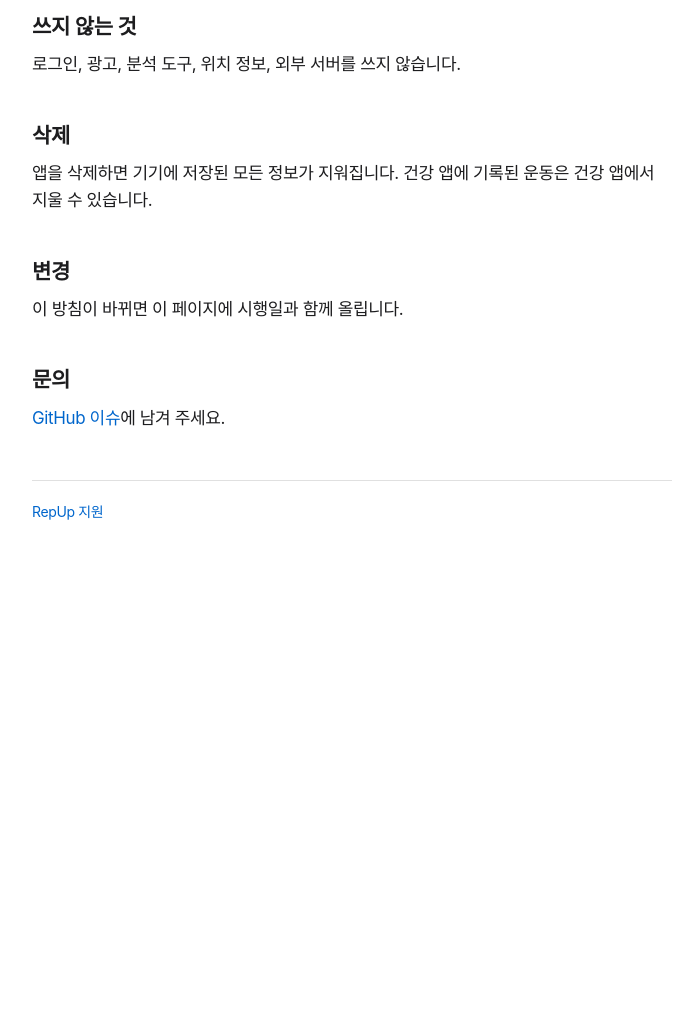
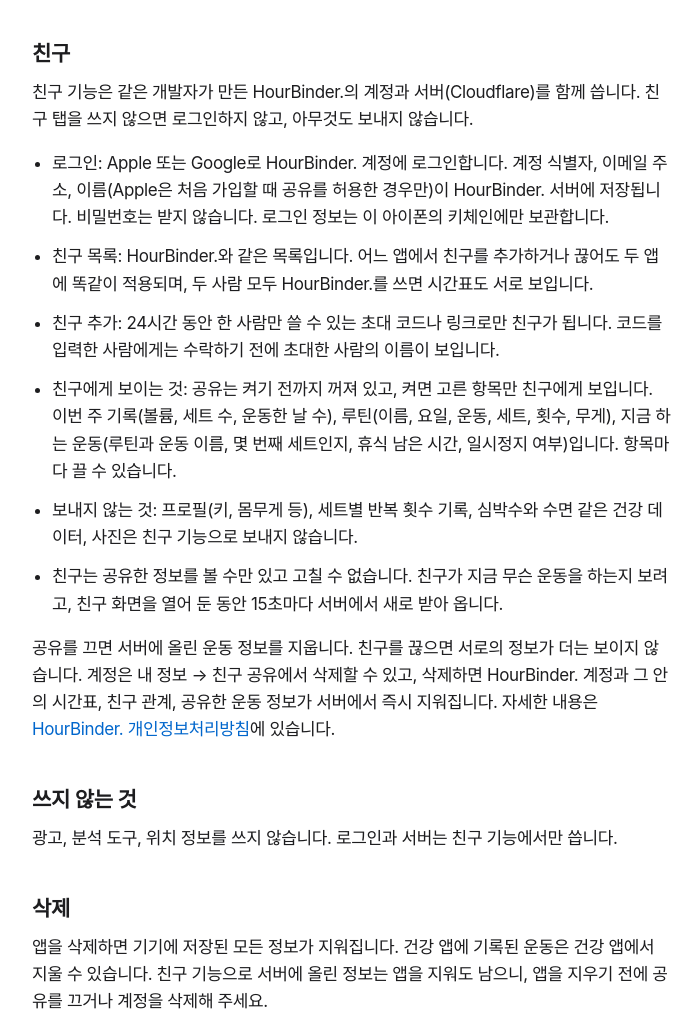
Before and after one commit to shinehyeuk-pixel/imma-support, a plain HTML site: page privacy/index.html in a window 1280 px wide. Shown: the part 1033-2051 px from the top of the page, without its empty margins (288-988 px from the left). Before the commit the page ends 1636 px from the top, so only its background shows below. Drawn offline with Linux system fonts and the light colour scheme.

Commit message:
Privacy: cover friends, and add the page an IMMA invite link opens
The app's friends tab signs in to HourBinder's accounts and, when sharing
is on, keeps the week's totals, routines and the workout going on there
for friends. The policy said nothing leaves the device; it now says what
goes where, only once sharing is on, and how to delete it.

An invite is sent as a link to friend/?c=<code>, which shows the code and
opens the app (imma://invite/<code>): a custom scheme alone cannot be
tapped in most messengers.

Co-Authored-By: Claude Opus 5.5 <noreply@anthropic.com>

```diff
--- a/privacy/index.html
+++ b/privacy/index.html
@@ -11,7 +11,7 @@
 <h1>개인정보처리방침</h1>
 <p class="muted">RepUp · 시행일 2026년 11월 18일</p>
 
-<p>RepUp은 개인정보를 수집하지 않습니다. 앱이 쓰는 모든 정보는 사용자의 아이폰과 애플워치 안에만 저장되며, 개발자나 다른 회사의 서버로 보내지 않습니다.</p>
+<p>RepUp이 쓰는 정보는 사용자의 아이폰과 애플워치 안에 저장됩니다. 친구 기능에서 로그인하고 공유를 켠 경우에만, 사용자가 고른 운동 정보가 친구에게 보이도록 서버에 저장됩니다. 아래 "친구"에 무엇이 어디로 가는지 적었습니다.</p>
 
 <h2>기기에 저장하는 정보</h2>
 <ul>
@@ -34,11 +34,23 @@
 <h2>AI 루틴 추천</h2>
 <p>루틴 추천은 기기 안에서 동작하는 Apple Intelligence 모델을 씁니다. 프로필 정보는 기기 밖으로 나가지 않습니다.</p>
 
+<h2>친구</h2>
+<p>친구 기능은 같은 개발자가 만든 HourBinder.의 계정과 서버(Cloudflare)를 함께 씁니다. 친구 탭을 쓰지 않으면 로그인하지 않고, 아무것도 보내지 않습니다.</p>
+<ul>
+<li>로그인: Apple 또는 Google로 HourBinder. 계정에 로그인합니다. 계정 식별자, 이메일 주소, 이름(Apple은 처음 가입할 때 공유를 허용한 경우만)이 HourBinder. 서버에 저장됩니다. 비밀번호는 받지 않습니다. 로그인 정보는 이 아이폰의 키체인에만 보관합니다.</li>
+<li>친구 목록: HourBinder.와 같은 목록입니다. 어느 앱에서 친구를 추가하거나 끊어도 두 앱에 똑같이 적용되며, 두 사람 모두 HourBinder.를 쓰면 시간표도 서로 보입니다.</li>
+<li>친구 추가: 24시간 동안 한 사람만 쓸 수 있는 초대 코드나 링크로만 친구가 됩니다. 코드를 입력한 사람에게는 수락하기 전에 초대한 사람의 이름이 보입니다.</li>
+<li>친구에게 보이는 것: 공유는 켜기 전까지 꺼져 있고, 켜면 고른 항목만 친구에게 보입니다. 이번 주 기록(볼륨, 세트 수, 운동한 날 수), 루틴(이름, 요일, 운동, 세트, 횟수, 무게), 지금 하는 운동(루틴과 운동 이름, 몇 번째 세트인지, 휴식 남은 시간, 일시정지 여부)입니다. 항목마다 끌 수 있습니다.</li>
+<li>보내지 않는 것: 프로필(키, 몸무게 등), 세트별 반복 횟수 기록, 심박수와 수면 같은 건강 데이터, 사진은 친구 기능으로 보내지 않습니다.</li>
+<li>친구는 공유한 정보를 볼 수만 있고 고칠 수 없습니다. 친구가 지금 무슨 운동을 하는지 보려고, 친구 화면을 열어 둔 동안 15초마다 서버에서 새로 받아 옵니다.</li>
+</ul>
+<p>공유를 끄면 서버에 올린 운동 정보를 지웁니다. 친구를 끊으면 서로의 정보가 더는 보이지 않습니다. 계정은 내 정보 → 친구 공유에서 삭제할 수 있고, 삭제하면 HourBinder. 계정과 그 안의 시간표, 친구 관계, 공유한 운동 정보가 서버에서 즉시 지워집니다. 자세한 내용은 <a href="https://hourbinder.pages.dev/privacy/">HourBinder. 개인정보처리방침</a>에 있습니다.</p>
+
 <h2>쓰지 않는 것</h2>
-<p>로그인, 광고, 분석 도구, 위치 정보, 외부 서버를 쓰지 않습니다.</p>
+<p>광고, 분석 도구, 위치 정보를 쓰지 않습니다. 로그인과 서버는 친구 기능에서만 씁니다.</p>
 
 <h2>삭제</h2>
-<p>앱을 삭제하면 기기에 저장된 모든 정보가 지워집니다. 건강 앱에 기록된 운동은 건강 앱에서 지울 수 있습니다.</p>
+<p>앱을 삭제하면 기기에 저장된 모든 정보가 지워집니다. 건강 앱에 기록된 운동은 건강 앱에서 지울 수 있습니다. 친구 기능으로 서버에 올린 정보는 앱을 지워도 남으니, 앱을 지우기 전에 공유를 끄거나 계정을 삭제해 주세요.</p>
 
 <h2>변경</h2>
 <p>이 방침이 바뀌면 이 페이지에 시행일과 함께 올립니다.</p>
```
Also changed, not shown: friend/index.html (added, +32 -0 lines).
